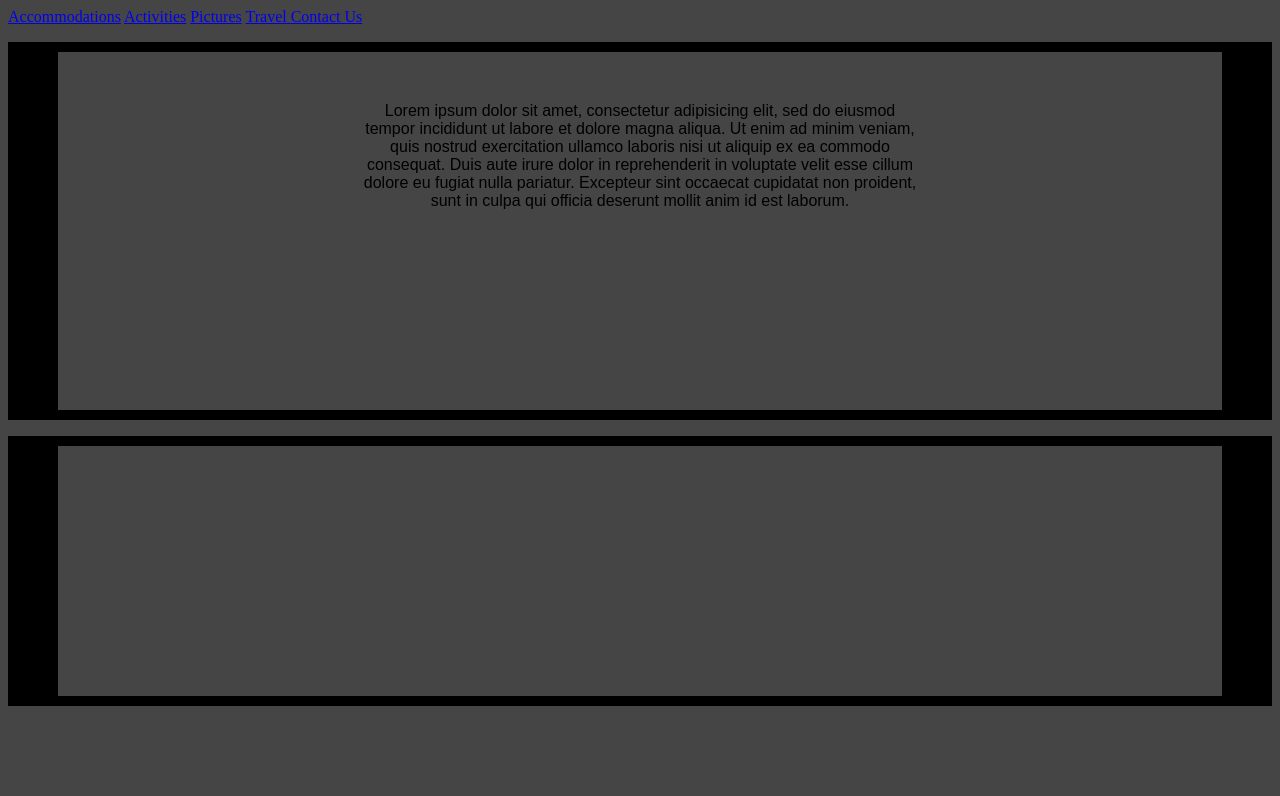
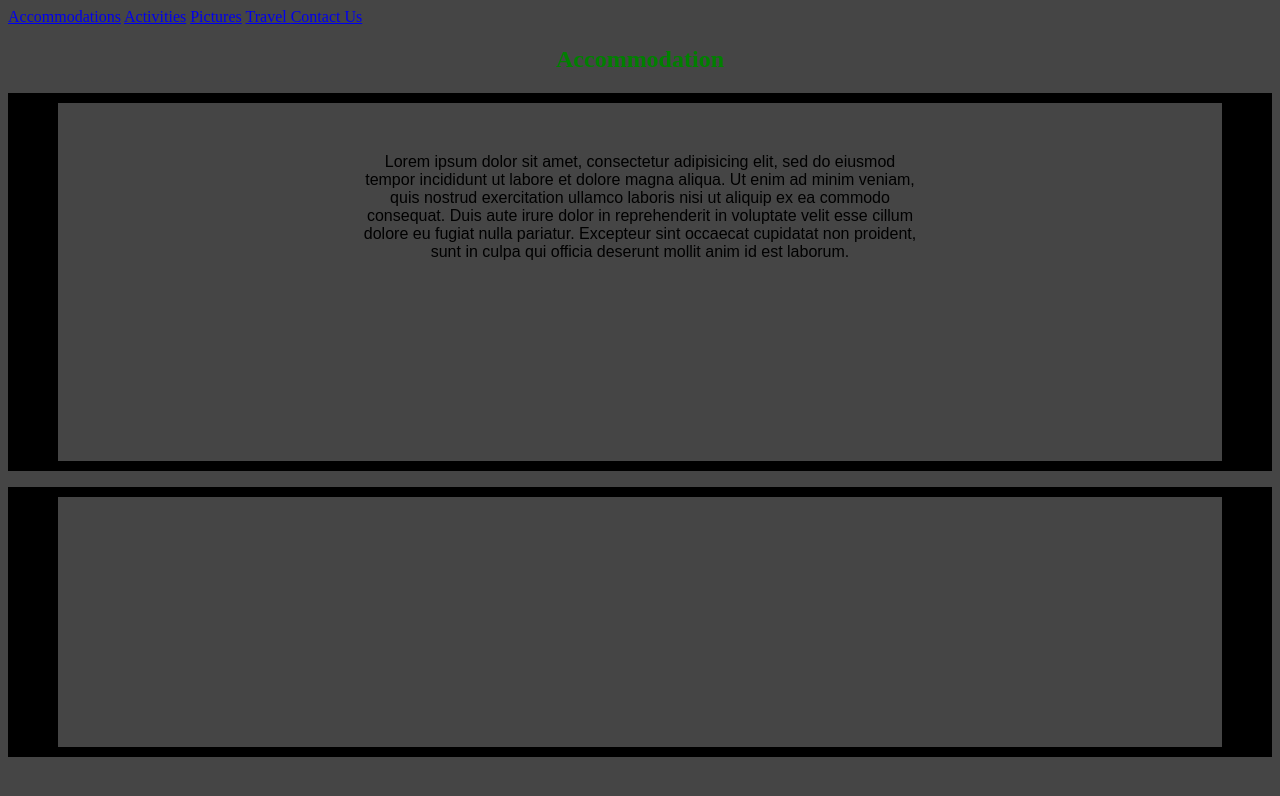
Before and after one commit to MaxwelOdhiambo/Resort, a plain HTML site: page Accommodations.html in a window 1280 px wide. Drawn offline with Linux system fonts and the light colour scheme.

Commit message:
Added h2 to Accommodations.html

```diff
--- a/Accommodations.html
+++ b/Accommodations.html
@@ -11,6 +11,7 @@
   <a href="pictures.html"> Pictures</a>
   <a href="Travel.html"> Travel </a>
   <a href="contact-us.html"> Contact Us</a>
+  <h2> Accommodation </h2>
 <p>Lorem ipsum dolor sit amet, consectetur adipisicing elit, sed do eiusmod
  tempor incididunt ut labore et dolore magna aliqua. Ut enim ad minim veniam,
  quis nostrud exercitation ullamco laboris nisi ut aliquip ex ea commodo consequat.
```
